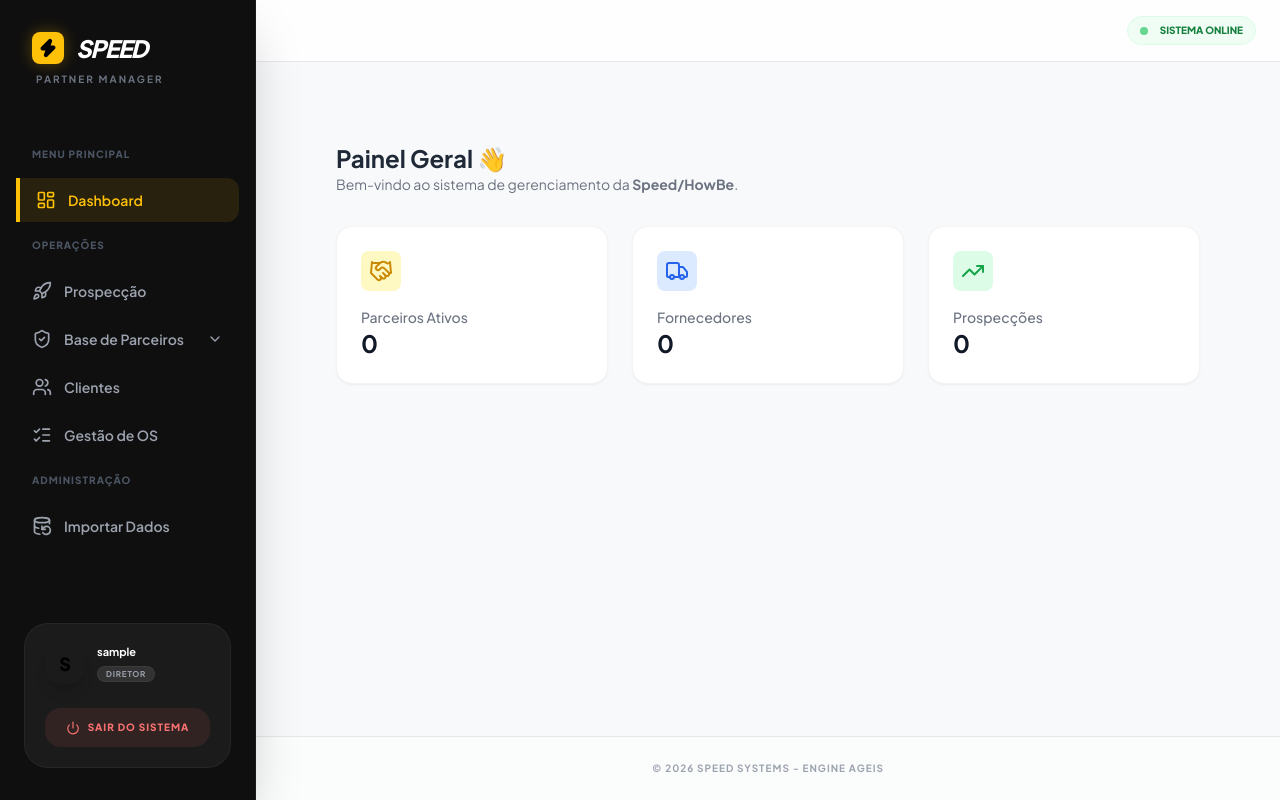
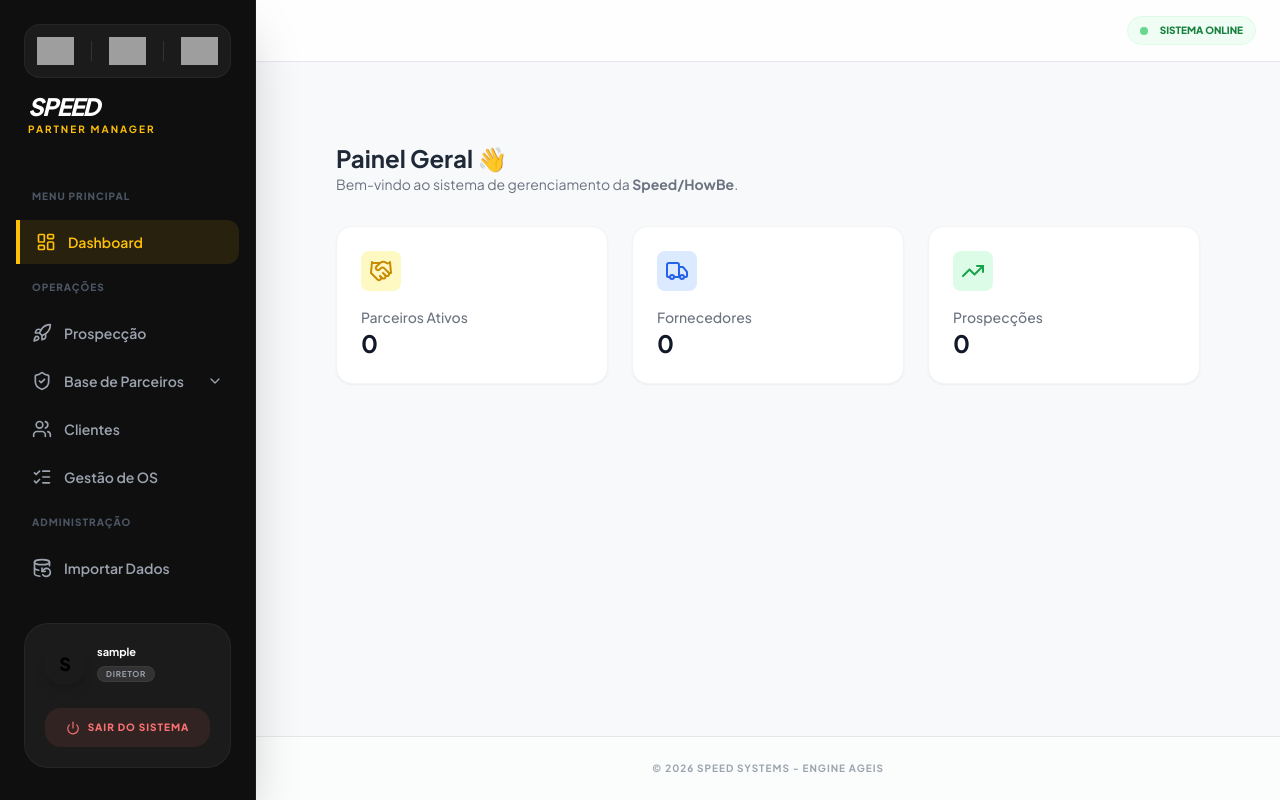
Before and after one commit to eliasneto/GerenciadorProvedoresSpeed, a Django app: page / in a window 1280 px wide. Run offline with Django 5.2, Linux system fonts and the light colour scheme; the visitor is signed in with stand-in values (Sample User, id 1); data that the repository does not hold is empty; some libraries are stand-ins or nearby versions; grey boxes are pictures that could not be loaded.

Commit message:
erro e atualização de logo

```diff
--- a/apps/core/templates/core/base.html
+++ b/apps/core/templates/core/base.html
@@ -1,3 +1,4 @@
+{% load static %}
 <!DOCTYPE html>
 <html lang="pt-br">
 <head>
@@ -50,14 +51,18 @@
 
     <aside id="sidebar" class="fixed top-0 left-0 h-full w-64 bg-ageis-black text-white z-50 transform -translate-x-full transition-all duration-300 ease-in-out md:translate-x-0 border-r border-white/5 shadow-2xl flex flex-col overflow-y-auto">
 
-        <div class="p-8 mb-4">
-            <div class="flex items-center gap-3">
-                <div class="w-8 h-8 bg-ageis-yellow rounded-lg flex items-center justify-center shadow-[0_0_15px_rgba(255,193,7,0.3)]">
-                    <i data-lucide="zap" class="w-5 h-5 text-black fill-black"></i>
-                </div>
-                <span class="text-2xl font-black italic uppercase tracking-tighter leading-none">Speed</span>
+        <div class="p-6 mb-4">
+            <div class="flex items-center justify-between gap-2 bg-white/5 p-3 rounded-2xl border border-white/5 mb-4">
+                <img src="{% static 'img/logo1.png' %}" alt="Logo 1" class="h-7 w-auto object-contain">
+                <div class="w-px h-5 bg-white/10"></div>
+                <img src="{% static 'img/logo2.png' %}" alt="Logo 2" class="h-7 w-auto object-contain">
+                <div class="w-px h-5 bg-white/10"></div>
+                <img src="{% static 'img/logo3.png' %}" alt="Logo 3" class="h-7 w-auto object-contain">
             </div>
-            <p class="text-[10px] text-gray-500 font-bold tracking-[0.2em] mt-2 ml-1 uppercase">Partner Manager</p>
+            <div class="flex flex-col ml-1">
+                <span class="text-2xl font-black italic uppercase tracking-tighter leading-none text-white">Speed</span>
+                <p class="text-[10px] text-ageis-yellow font-bold tracking-[0.2em] mt-1 uppercase">Partner Manager</p>
+            </div>
         </div>
 
         <nav class="px-4 space-y-1 flex-grow">
```
Also changed, not shown: apps/core/admin.py (+6 -6 lines).
